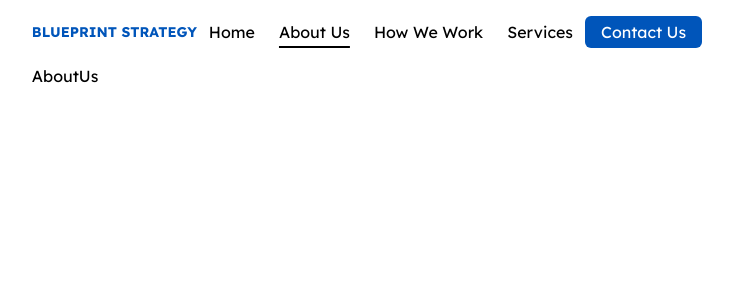
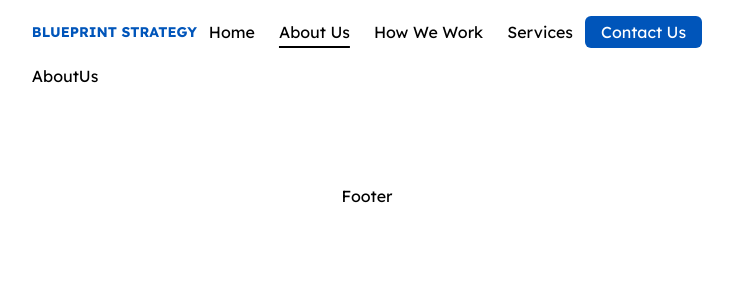
Before and after one commit to EdgarAmpiire/blueprints-web, a React (Create React App) app: page /about-us in a window 1280 px wide. Shown: the top 300 px of the page, without its empty margins (273-1006 px from the left). Built offline with nearby package versions, Linux system fonts and the light colour scheme; what tw-elements would draw is missing.

Commit message:
home - carousel

```diff
--- a/src/components/layout/MainLayout.jsx
+++ b/src/components/layout/MainLayout.jsx
@@ -1,14 +1,15 @@
 import React from "react";
 import { Navbar } from "./components/Navbar";
+import { Footer } from "./components/Footer";
 
 export const MainLayout = ({ page, children }) => {
   return (
-    <div className="flex items-center justify-center ">
-
-    <div className="mx-20 lg:mx-32 max-w-5xl mb-24 ">
-      <Navbar page={page} />
-      {children}
-    </div>
+    <div className="flex flex-col items-center justify-center ">
+      <div className="mx-20 lg:mx-32 max-w-5xl mb-24 ">
+        <Navbar page={page} />
+        {children}
+      </div>
+      <Footer />
     </div>
   );
 };
--- a/src/features/home/routes/Home.jsx
+++ b/src/features/home/routes/Home.jsx
@@ -9,10 +9,12 @@ export const Home = () => {
   return (
     <div>
       <MainLayout page="home">
-       <Hero />
-       <HomeServices />
-       <Clients />
-       <HomeBlog />
+        <div>
+          <Hero />
+          <HomeServices />
+          <Clients />
+          <HomeBlog />
+        </div>
       </MainLayout>
     </div>
   );
```
